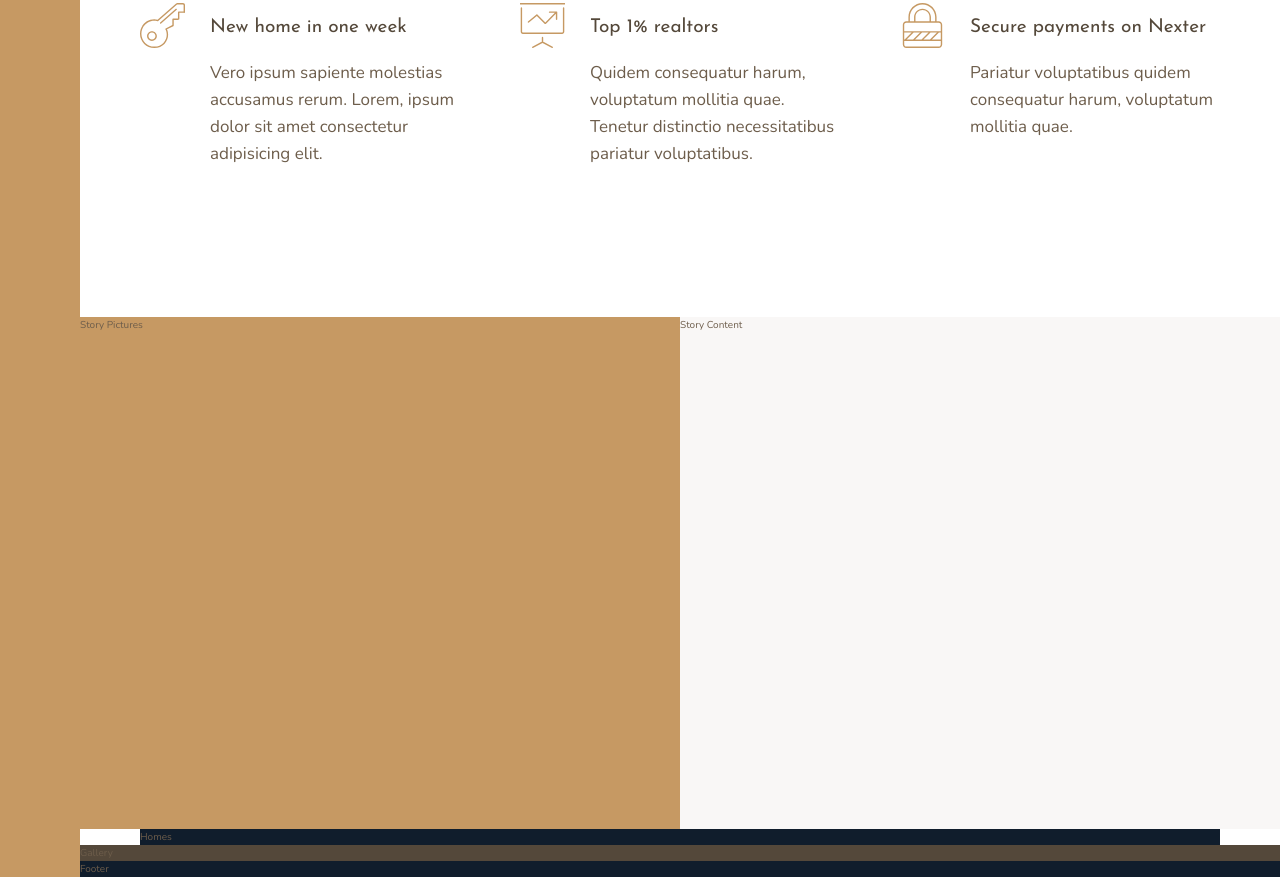
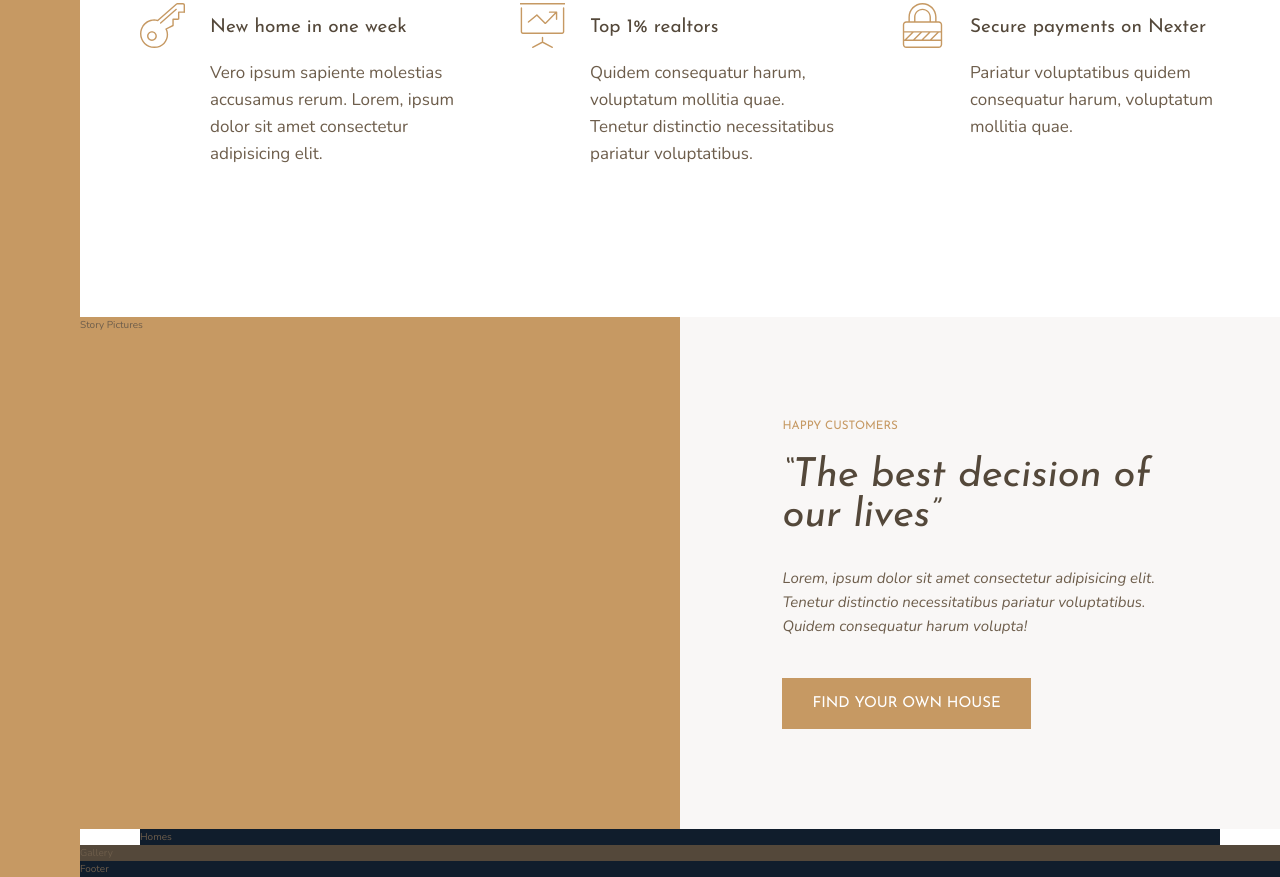
Before and after one commit to UsamaZuberi/Nexter, a website: page index.html in a window 1280 px wide. Shown: the part 991-1868 px from the top of the page. Drawn offline with nearby package versions, Linux system fonts and the light colour scheme.

Commit message:
Story Section Part 1 Designed

```diff
--- a/index.html
+++ b/index.html
@@ -42,7 +42,8 @@
                 <use xlink:href="img/sprite.svg#icon-trophy"></use>
             </svg>
             <h4 class="heading-4 heading-4--dark">Only the best properties</h4>
-            <p class="feature__text">Voluptatum mollitia quae. Vero ipsum sapiente molestias accusamus rerum sed a eligendi aut quia.</p>
+            <p class="feature__text">Voluptatum mollitia quae. Vero ipsum sapiente molestias accusamus rerum sed a
+                eligendi aut quia.</p>
         </div>
 
         <div class="feature">
@@ -50,7 +51,8 @@
                 <use xlink:href="img/sprite.svg#icon-map-pin"></use>
             </svg>
             <h4 class="heading-4 heading-4--dark">All homes in top locatoins</h4>
-            <p class="feature__text">Tenetur distinctio necessitatibus pariatur voluptatibus quidem consequatur harum.</p>
+            <p class="feature__text">Tenetur distinctio necessitatibus pariatur voluptatibus quidem consequatur harum.
+            </p>
         </div>
 
         <div class="feature">
@@ -58,7 +60,8 @@
                 <use xlink:href="img/sprite.svg#icon-key"></use>
             </svg>
             <h4 class="heading-4 heading-4--dark">New home in one week</h4>
-            <p class="feature__text">Vero ipsum sapiente molestias accusamus rerum. Lorem, ipsum dolor sit amet consectetur adipisicing elit.</p>
+            <p class="feature__text">Vero ipsum sapiente molestias accusamus rerum. Lorem, ipsum dolor sit amet
+                consectetur adipisicing elit.</p>
         </div>
 
         <div class="feature">
@@ -66,7 +69,8 @@
                 <use xlink:href="img/sprite.svg#icon-presentation"></use>
             </svg>
             <h4 class="heading-4 heading-4--dark">Top 1% realtors</h4>
-            <p class="feature__text">Quidem consequatur harum, voluptatum mollitia quae. Tenetur distinctio necessitatibus pariatur voluptatibus.</p>
+            <p class="feature__text">Quidem consequatur harum, voluptatum mollitia quae. Tenetur distinctio
+                necessitatibus pariatur voluptatibus.</p>
         </div>
 
         <div class="feature">
@@ -84,7 +88,13 @@
     </div>
 
     <div class="story__content">
-        Story Content
+        <h3 class="heading-3 mb-sm">Happy Customers</h3>
+        <h2 class="heading-2 heading-2--dark mb-md">&ldquo;The best decision of our lives&rdquo;</h2>
+        <p class="story__text">
+            Lorem, ipsum dolor sit amet consectetur adipisicing elit. Tenetur distinctio necessitatibus pariatur
+            voluptatibus. Quidem consequatur harum volupta!
+        </p>
+        <button class="btn">Find your own house</button>
     </div>
 
     <section class="homes">
--- a/sass/_story.scss
+++ b/sass/_story.scss
@@ -1,4 +1,5 @@
 .story {
+
     &__pictures {
         background-color: $color-primary;
         grid-column: full-start / col-end 4;
@@ -7,5 +8,22 @@
     &__content {
         background-color: $color-grey-light-1;
         grid-column: col-start 5 / full-end;
+
+        padding: 6rem 8vw;
+
+        /* display: flex;
+        flex-direction: column;
+        justify-content: center;
+        align-items: flex-start; */
+
+        display: grid;
+        align-content: center;
+        justify-items: start;
+    }
+
+    &__text {
+        font-size: 1.5rem;
+        font-style: italic;
+        margin-bottom: 4rem;
     }
 }
--- a/sass/_typography.scss
+++ b/sass/_typography.scss
@@ -9,16 +9,57 @@
 
 .heading-2 {
     @extend %heading;
+    font-size: 4rem;
+    font-style: italic;
+    line-height: 1;
+
+    &--light {
+        color: $color-grey-light-1;
+    }
+
+    &--dark {
+        color: $color-grey-dark-1;
+    }
 }
 
 .heading-3 {
     @extend %heading;
+    font-style: 1.6rem;
+    color: $color-primary;
+    text-transform: uppercase;
 }
 
 .heading-4 {
     @extend %heading;
     font-size: 1.9rem;
 
-    &--light {color: $color-grey-light-1;}
-    &--dark {color: $color-grey-dark-1;}
+    &--light {
+        color: $color-grey-light-1;
+    }
+
+    &--dark {
+        color: $color-grey-dark-1;
+    }
 }
+
+.btn {
+    background-color: $color-primary;
+    color: #fff;
+    border: none;
+    border-radius: 0;
+    font-family: $font-display;
+    font-size: 1.5rem;
+    text-transform: uppercase;
+    padding: 1.8rem 3rem;
+    cursor: pointer;
+    transition: all .2s;
+
+    &:hover {
+        background-color: $color-primary-dark;
+    }
+}
+
+.mb-sm {margin-bottom: 2rem;}
+.mb-md {margin-bottom: 3rem;}
+.mb-lg {margin-bottom: 4rem;}
+.mb-hg {margin-bottom: 8rem;}
```
Also changed, not shown: css/style.css.
